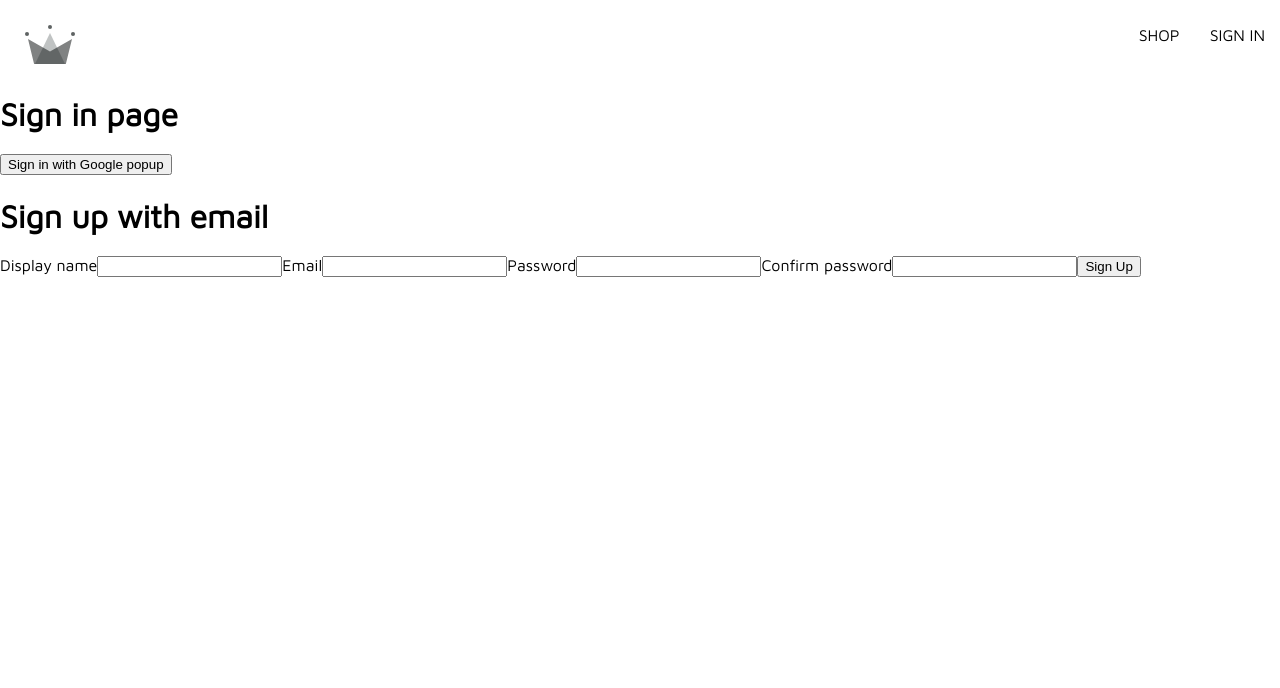
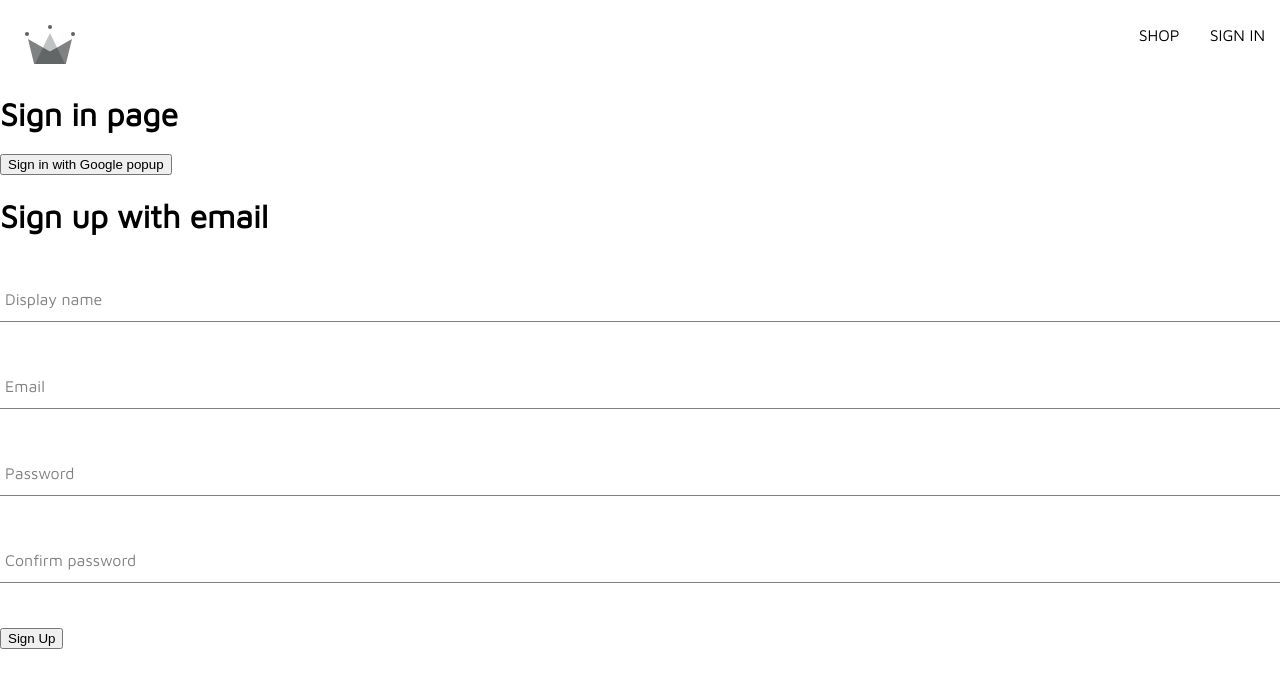
Before and after one commit to max-powell/ztm-crwn-clothing, a React (Create React App) app: page /sign-in in a window 1280 px wide. Shown: the top 688 px of the page. Built offline with nearby package versions, Linux system fonts and the light colour scheme.

Commit message:
6.100 | Created generic form input component

```diff
--- /dev/null
+++ b/src/components/form-input/form-input.component.jsx
@@ -0,0 +1,18 @@
+import './form-input.styles.scss';
+
+const FormInput = ({ label, ...props }) => {
+  return (
+    <div className='group'>
+      <input className='form-input' {...props} />
+      {label && (
+        <label
+          className={`${props.value.length ? 'shrink' : ''} form-input-label`}
+        >
+          {label}
+        </label>
+      )}
+    </div>
+  );
+};
+
+export default FormInput;
--- /dev/null
+++ b/src/components/form-input/form-input.styles.scss
@@ -0,0 +1,54 @@
+$sub-color: grey;
+$main-color: black;
+
+@mixin shrinkLabel {
+  top: -14px;
+  font-size: 12px;
+  color: $main-color;
+}
+
+.group {
+  position: relative;
+  margin: 45px 0;
+
+  .form-input {
+    background: none;
+    background-color: white;
+    color: $sub-color;
+    font-size: 18px;
+    padding: 10px 10px 10px 5px;
+    display: block;
+    width: 100%;
+    border: none;
+    border-radius: 0;
+    border-bottom: 1px solid $sub-color;
+    margin: 25px 0;
+
+    &:focus {
+      outline: none;
+    }
+
+    &:focus ~ .form-input-label {
+      @include shrinkLabel();
+    }
+  }
+
+  input[type='password'] {
+    letter-spacing: 0.3em;
+  }
+
+  .form-input-label {
+    color: $sub-color;
+    font-size: 16px;
+    font-weight: normal;
+    position: absolute;
+    pointer-events: none;
+    left: 5px;
+    top: 10px;
+    transition: 300ms ease all;
+
+    &.shrink {
+      @include shrinkLabel();
+    }
+  }
+}
--- a/src/components/sign-up-form/sign-up-form.component.jsx
+++ b/src/components/sign-up-form/sign-up-form.component.jsx
@@ -1,10 +1,11 @@
-import { setDoc } from 'firebase/firestore';
 import { useState } from 'react';
 
 import {
   createAuthUserWithEmailAndPassword,
   createUserDocumentFromAuth,
 } from '../../utils/firebase/firebase.util';
+
+import FormInput from '../form-input/form-input.component';
 
 const defaultFormFields = {
   displayName: '',
@@ -46,46 +47,38 @@
     <div className=''>
       <h1>Sign up with email</h1>
       <form onSubmit={handleSubmit}>
-        <label>
-          Display name
-          <input
+        <FormInput
+          label={'Display name'}
           name='displayName'
           type='text'
           value={displayName}
           required
           onChange={handleChange}
         />
-        </label>
-        <label>
-          Email
-          <input
+        <FormInput
+          label={'Email'}
           name='email'
           type='email'
           value={email}
           required
           onChange={handleChange}
         />
-        </label>
-        <label>
-          Password
-          <input
+        <FormInput
+          label={'Password'}
           name='password'
           type='password'
           value={password}
           required
           onChange={handleChange}
         />
-        </label>
-        <label>
-          Confirm password
-          <input
+        <FormInput
+          label={'Confirm password'}
           name='confirmPassword'
           type='password'
           value={confirmPassword}
           required
           onChange={handleChange}
         />
-        </label>
         <button type='submit'>Sign Up</button>
       </form>
     </div>
```
Lines whose indentation alone changed are shown as unchanged.
